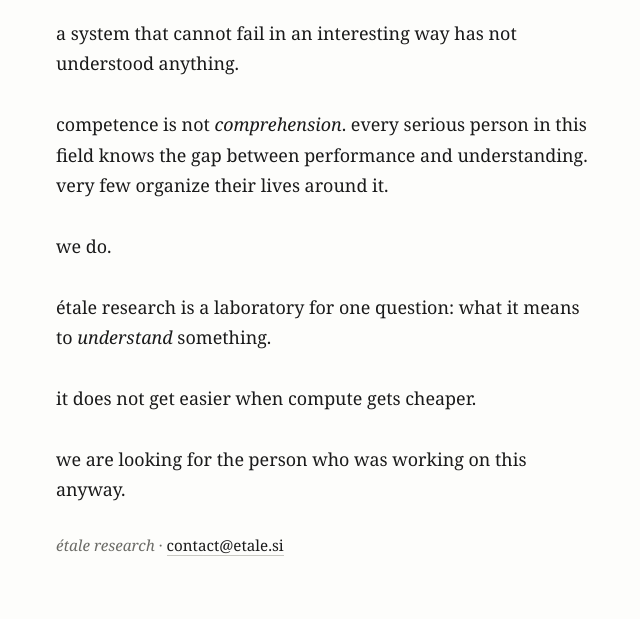
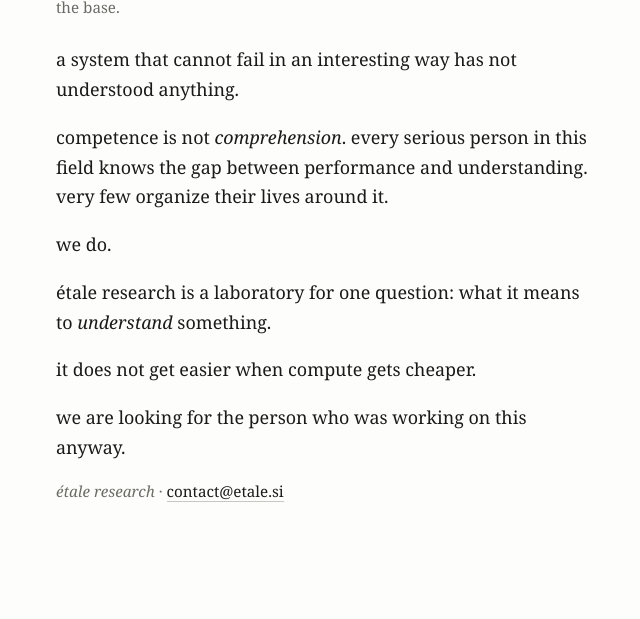
Before and after one commit to etaleresearch/etale.si, a plain HTML site: page index.html in a window 1280 px wide. Shown: the part 198-817 px from the top of the page, without its empty margins (312-952 px from the left). Drawn offline with Linux system fonts and the light colour scheme.

Commit message:
tighten paragraph spacing
1.9rem between paragraphs read as six separate statements instead of
one page. 1.15rem keeps the isolation of 'we do.' while letting the
sequence flow.

Co-Authored-By: Claude Code <noreply@anthropic.com>

```diff
--- a/index.html
+++ b/index.html
@@ -31,13 +31,13 @@
   .def {
     font-size: 0.95rem;
     color: #6b6b66;
-    margin-bottom: 2.4rem;
+    margin-bottom: 1.8rem;
   }
   .def i { color: #555550; }
   p.body {
     font-size: 1.12rem;
-    line-height: 1.7;
-    margin-bottom: 1.9rem;
+    line-height: 1.65;
+    margin-bottom: 1.15rem;
   }
   p.body em { font-style: italic; }
   a {
```
